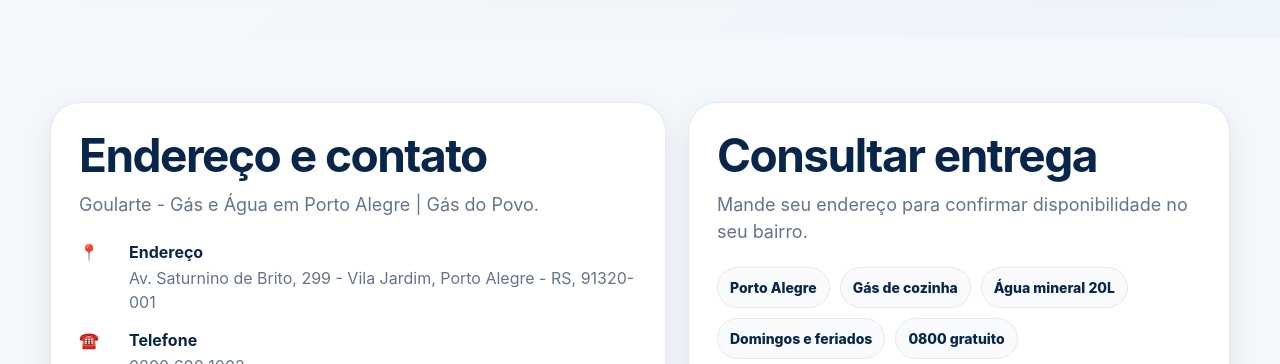
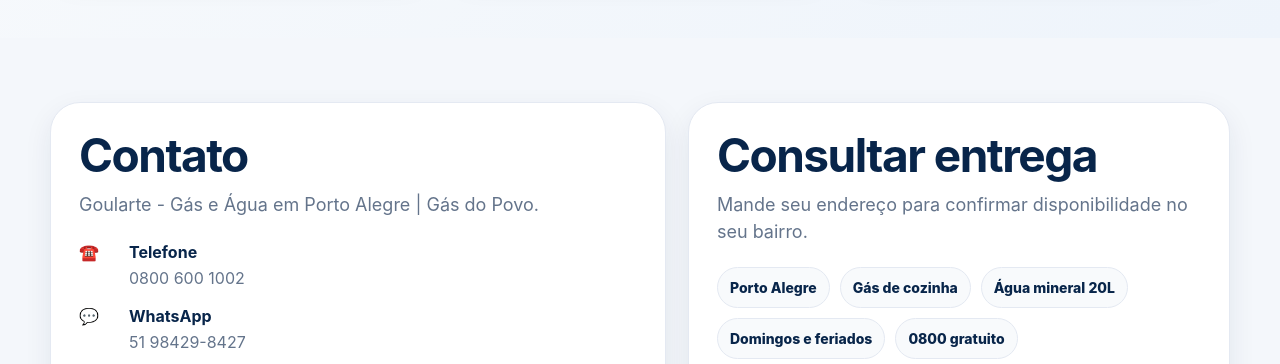
Before and after one commit to goulartetele-ops/goulartegas, a plain HTML site: page index.html in a window 1280 px wide. Shown: the part 2740-3104 px from the top of the page. Drawn offline with Linux system fonts and the light colour scheme.

Commit message:
Update index.html

```diff
--- a/index.html
+++ b/index.html
@@ -2250,15 +2250,11 @@
         <div class="wrap location-grid">
           <div class="info-card">
             <div class="simple-head">
-              <h2>Endereço e contato</h2>
+              <h2>Contato</h2>
               <p>Goularte - Gás e Água em Porto Alegre | Gás do Povo.</p>
             </div>
 
             <div class="info-list">
-              <div class="info-row">
-                <span>📍</span>
-                <div><b>Endereço</b>Av. Saturnino de Brito, 299 - Vila Jardim, Porto Alegre - RS, 91320-001</div>
-              </div>
               <div class="info-row">
                 <span>☎️</span>
                 <div><b>Telefone</b>0800 600 1002</div>
```
